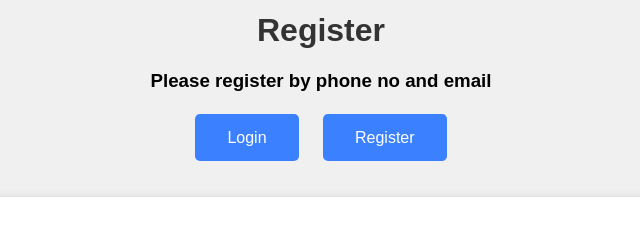
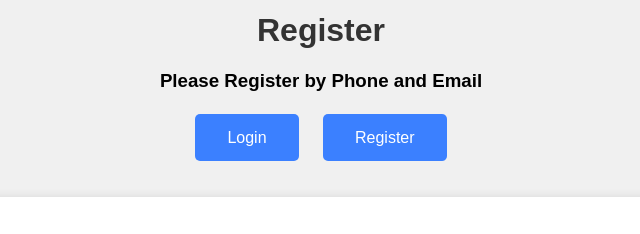
Before and after one commit to nishant0001000/Sikkim, a plain HTML site: page index.html in a window 1280 px wide. Shown: the part 182-416 px from the top of the page, 319-959 px from the left. Drawn offline with Linux system fonts and the light colour scheme.

Commit message:
Update index.html

```diff
--- a/index.html
+++ b/index.html
@@ -147,7 +147,7 @@
 
 
         <h1>Register</h1>
-        <h3>Please register by  phone no and email </h3>
+        <h3>Please Register by Phone and Email </h3>
         <br>
         <a href="https://sikkim111.com/#/register?invitationCode=275141589194" class="btn">Login</a>
         <a href="https://sikkim111.com/#/register?invitationCode=275141589194" class="btn">Register</a>
```
